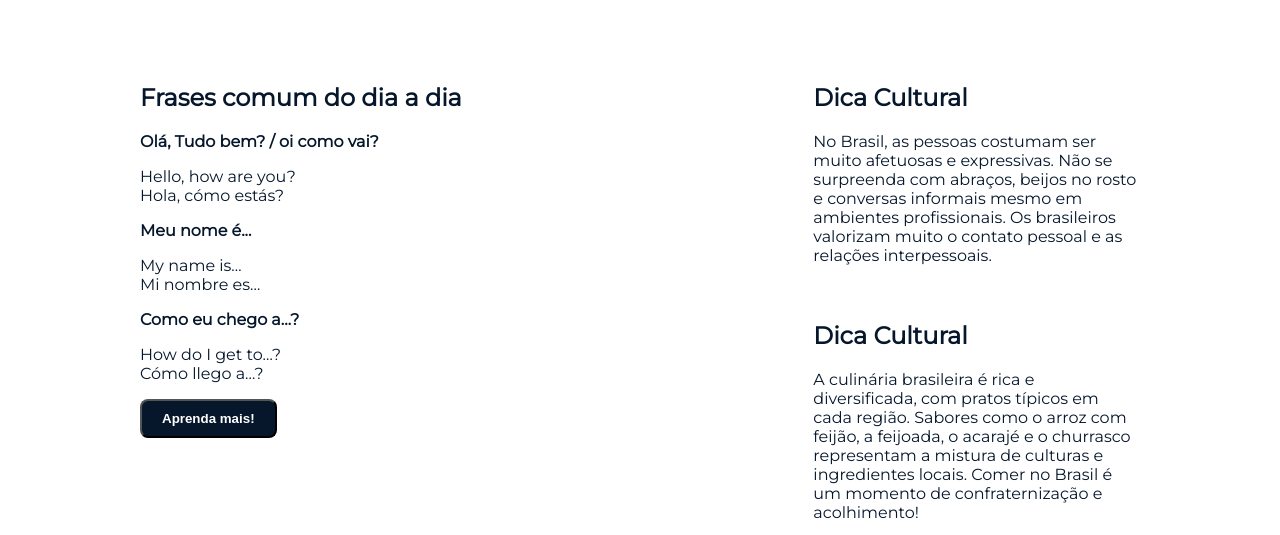
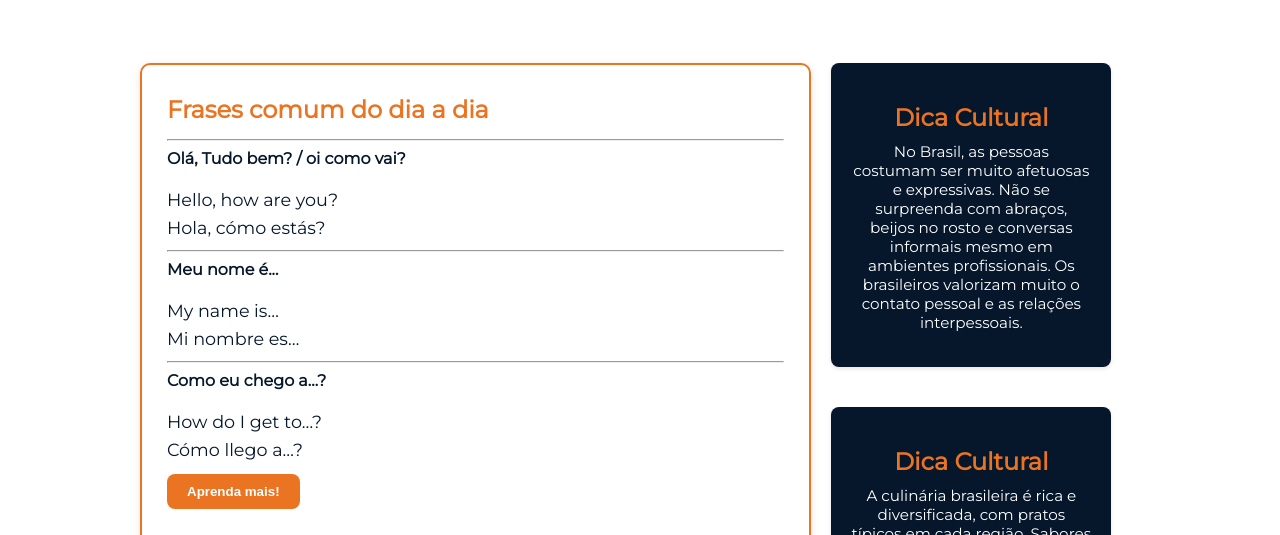
Before and after one commit to LariBits/ABRACE, a plain HTML site: page portugues.html in a window 1280 px wide. Shown: the part 251-786 px from the top of the page. Drawn offline with Linux system fonts and the light colour scheme.

Commit message:
ajustando style portugues.html

```diff
--- a/portugues.html
+++ b/portugues.html
@@ -42,23 +42,23 @@
 
     <div class="caixa-frase">
         <h2>Frases comum do dia a dia</h2>
-
+            <hr>
         <div class="frase">
             <strong>Olá, Tudo bem? / oi como vai?</strong>
             <p>Hello, how are you?<br>Hola, cómo estás?</p>
         </div>
-
+            <hr>
         <div class="frase">
             <strong>Meu nome é...</strong>
             <p>My name is…<br>Mi nombre es…</p>
         </div>
-
+            <hr>
         <div class="frase">
             <strong>Como eu chego a…?</strong>
             <p>How do I get to…?<br>Cómo llego a…?</p>
         </div>
 
-        <button class="saiba-mais-btn" onclick="window.open('https://rioandlearn.com/pt-br/frases-uteis-em-portugues/', '_blank')">
+        <button class="btn-pt" onclick="window.open('https://rioandlearn.com/pt-br/frases-uteis-em-portugues/', '_blank')">
                             Aprenda mais!
         </button>
     </div>
@@ -74,7 +74,7 @@
             <h2>Dica Cultural</h2>
             <p>A culinária brasileira é rica e diversificada, com pratos típicos em cada região. Sabores como o arroz com feijão, a feijoada, o acarajé e o churrasco representam a mistura de culturas e ingredientes locais. Comer no Brasil é um momento de confraternização e acolhimento!</p>
 
-            <button class="saiba-mais-btn" onclick="window.open('https://www.penaestrada.blog.br/comidas-tipicas-do-brasil/', '_blank')">
+            <button class="btn-pt" onclick="window.open('https://www.penaestrada.blog.br/comidas-tipicas-do-brasil/', '_blank')">
                             Saiba mais sobre o RNM
             </button>
         </div>
--- a/style.css
+++ b/style.css
@@ -104,7 +104,10 @@ nav ul li a.active {
     border-color: #EB7423;
 }
 
-/* CARDS pag1 INDEX */
+/**************/
+/* index.html */
+/**************/
+
 .servicos {
     padding: 40px 20px;
     text-align: center;
@@ -175,7 +178,9 @@ nav ul li a.active {
     margin-bottom: 20px;
 }
 
+/**********/
 /* Rodapé */
+/**********/
 .rodape {
     background-color: #06172C;
     color: white;
@@ -200,7 +205,9 @@ nav ul li a.active {
     text-decoration: underline;
 }
 
-/* Pag Português */
+/*****************/
+/* POTUGUES.HTML */
+/*****************/
 
 .content-box {
     display: flex;
@@ -227,26 +234,43 @@ nav ul li a.active {
     color: #555;
 }
 
-/* Caixa frases do dia a dia */
-
-
 .content-box {
-    display: flex; /* Já está como flex, mas adicionamos novamente para clareza */
-    justify-content: center; /* Centraliza o conteúdo horizontalmente */
-    gap: 20px; /* Espaçamento entre .caixa-frase e .container-lateral */
+    display: flex;
+    justify-content: center;
+    gap: 20px;
     margin-top: 30px;
-    max-width: 1000px; /* Largura máxima do conteúdo */
     margin-left: auto;
     margin-right: auto;
-    flex-wrap: wrap; /* Permite que os itens quebrem a linha em telas menores */
+    flex-wrap: wrap;
 }
 
 /* Caixa de frases do dia a dia */
 .caixa-frase {
-    flex: 2; /* Permite que este card ocupe o dobro de espaço que os cards laterais */
-    min-width: 350px; /* Largura mínima para o card de frases antes de quebrar a linha */
-    /* Remova margin-right se ele estiver causando espaçamento indesejado */
-    margin-right: 0; /* Garante que não haja margem extra à direita */
+    flex: 2;
+    height: 500px;
+    min-width: 350px;
+    margin-right: 0;
+    border: 2px solid #EB7423;
+    border-radius: 10px;
+    box-shadow: 0 4px 12px rgba(235, 116, 35, 0.08), 0 1.5px 6px rgba(6, 23, 44, 0.07);
+    padding: 30px 25px;
+    transition: box-shadow 0.3s, transform 0.3s;
+    text-align: left;
+}
+
+.caixa-frase h2 {
+    color: #EB7423;
+    margin-top: 0;
+    margin-bottom: 15px;
+    font-size: 1.5em;
+    font-weight: bold;
+}
+
+.caixa-frase p {
+    color: #06172C;
+    font-size: 1.1em;
+    line-height: 1.6;
+    margin-bottom: 0;
 }
 
 /* Container para os cards laterais (dicas culturais) */
@@ -260,9 +284,50 @@ nav ul li a.active {
 
 /* Cards laterais individuais */
 .card-lateral {
-    flex: 1 1 100%; /* Cada card lateral ocupa 100% da largura do seu container */
-    /* Remove a propriedade flex-basis ou width que possa estar entrando em conflito */
-    width: auto; /* Permite que o card se ajuste ao tamanho do container-lateral */
+    background-color: #06172C;
+    color: #fff;
+    border-radius: 8px;
+    box-shadow: 0 2px 4px rgba(0, 0, 0, 0.1);
+    padding: 20px;
+    width: 280px;
+    text-align: center;
+}
+.card-lateral:nth-of-type(2) {
+    margin-top: 20px;
+}
+
+.card-lateral h2 {
+    color: #EB7423; /* Título laranja */
+    margin-bottom: 10px;
+    font-weight: bold;
+}
+
+.card-lateral p {
+    color: #fff; /* Fonte branca */
+    font-size: 0.95em;
+    margin: 0 0 15px 0; /* Espaço abaixo do texto para separar do botão */
+}
+
+.btn-pt {
+    display: inline-block;
+    margin-top: 10px; /* Espaço acima do botão */
+    padding: 10px 20px;
+    background-color: #EB7423;
+    color: #FFFFFF;
+    text-decoration: none;
+    border-radius: 8px;
+    font-weight: bold;
+    transition: background-color 0.3s ease, transform 0.2s ease;
+    cursor: pointer;
+    text-align: center;
+    outline: none;
+    border: none;
+}
+
+.btn-pt:hover {
+    background-color: #c7601c;
+    color: #FFFFFF;
+    transform: scale(1.05);
 }
 
 /* Media query para responsividade em telas menores (celulares e tablets) */
@@ -371,9 +436,6 @@ nav ul li a.active {
 .conteudo-recursos > div:first-child {
     flex-basis: 100%;
     margin-bottom: 20px;
-}
-
-.conteudo-recursos > div:nth-child(2) {
 }
 
 .card-lateral-doc {
```
